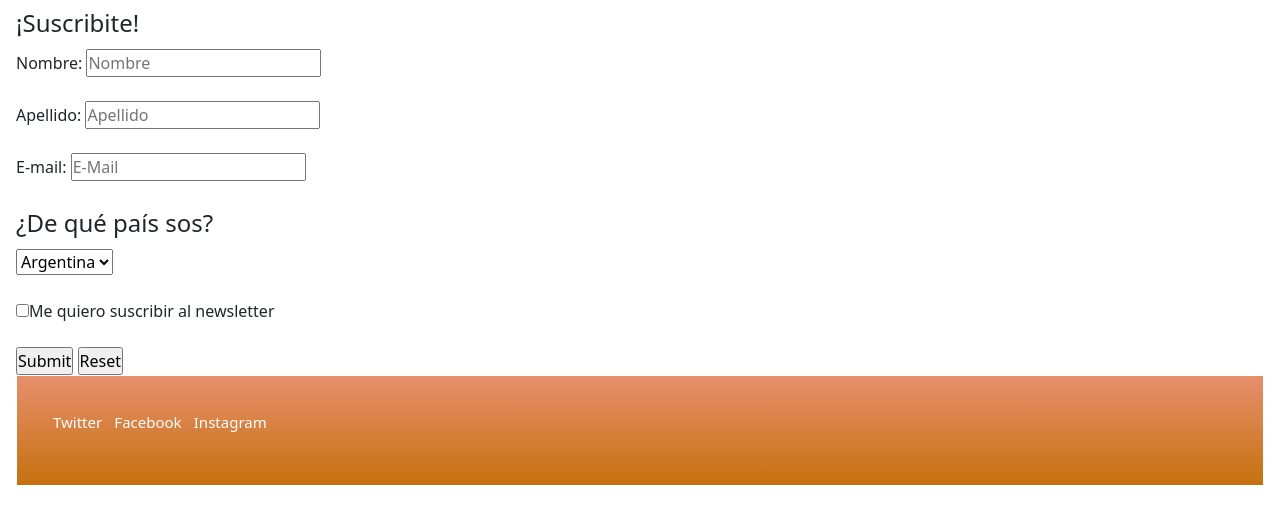
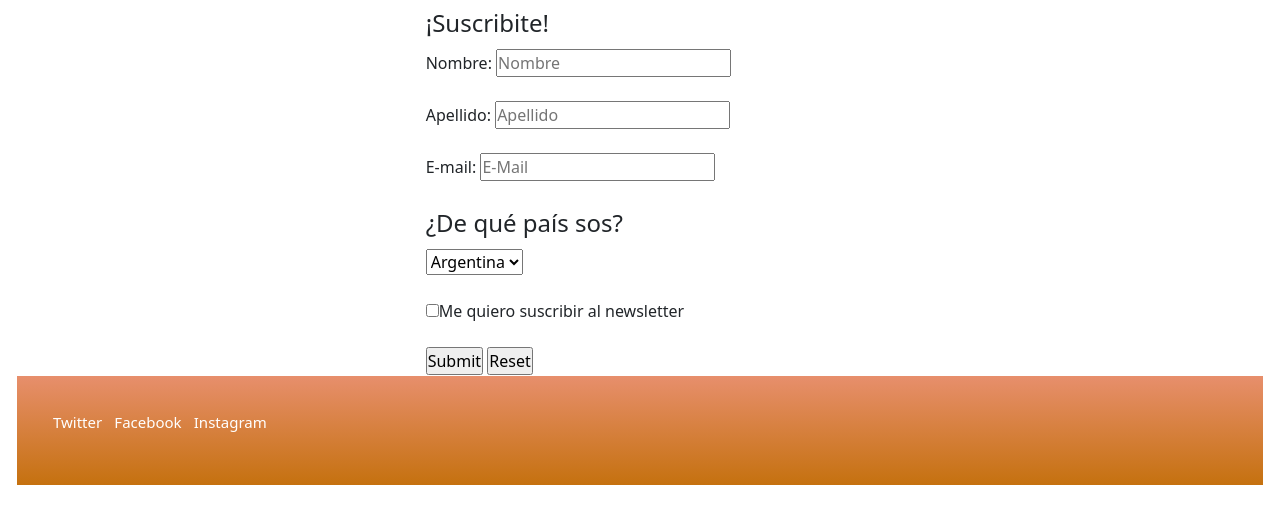
Before and after one commit to daripereyra/cuarta_entrega, a plain HTML site: page contacto.html in a window 1280 px wide. Shown: the part 194-718 px from the top of the page. Drawn offline with nearby package versions, Linux system fonts and the light colour scheme.

Commit message:
Agregué una clase al form para darle el estilo centrado

```diff
--- a/contacto.html
+++ b/contacto.html
@@ -52,7 +52,7 @@
         </div>
 
         <h2>Suscribite al newsletter:</h2>
-        <form action="#" method="GET">
+        <form action="#" method="GET" class="formulario">
             <fieldset>
                 <legend>¡Suscribite!</legend>
                 <label for="Nombre">Nombre:</label>
```
